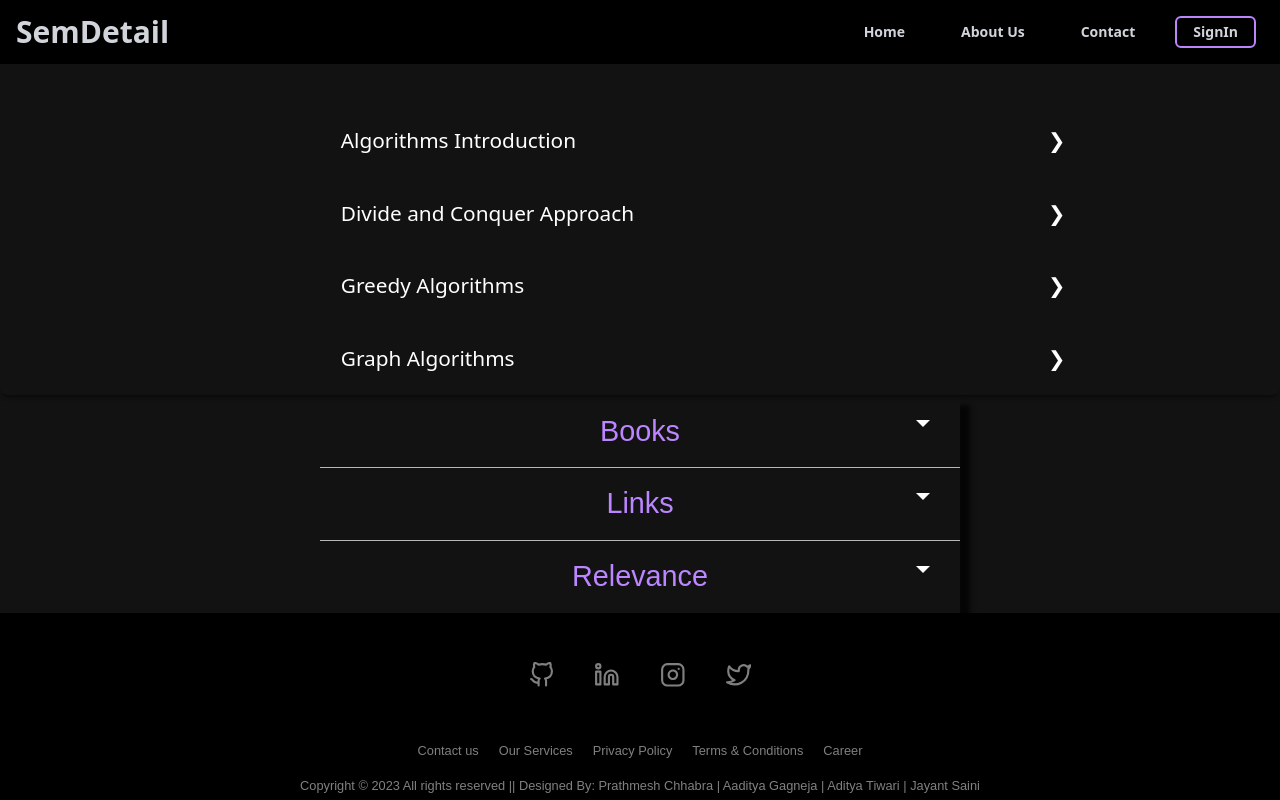
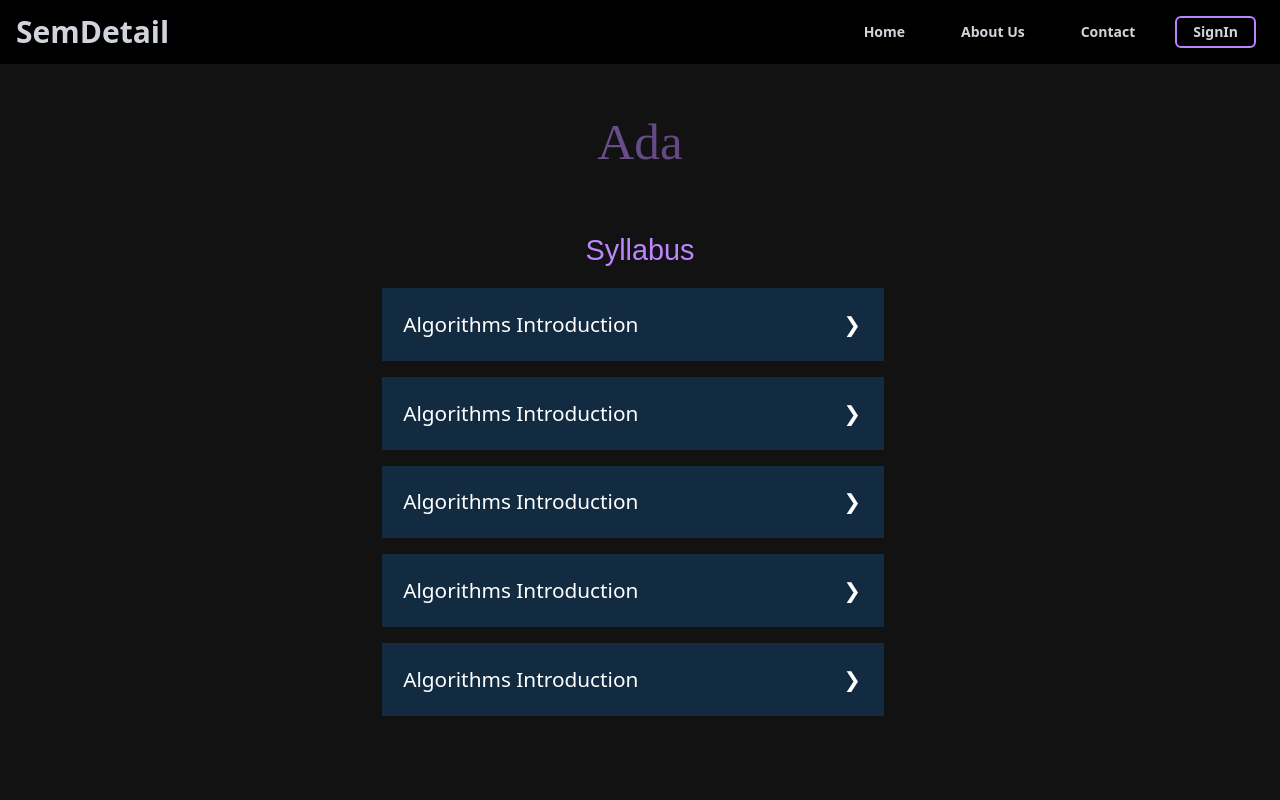
Before and after one commit to p-chhabra/Semester-Detail-Website, a Next.js app: page /1/1 in a window 1280 px wide. Shown: the top 800 px of the page. Built offline with nearby package versions, Linux system fonts and the light colour scheme.

Commit message:
course complete

```diff
--- a/components/accordian.js
+++ b/components/accordian.js
@@ -1,17 +1,19 @@
 import { Fragment } from "react";
-function Accordian() {
+function Accordian(props) {
+  const {item } = props;
   return (
-    <Fragment>
+    <>
+    <div className="wrap">
       <div className="flex flex-row justify-center items-center">
         <div className="tabs">
           <div className="tab">
             <input
               className="hidden"
               type="checkbox"
-              id="heading-checkbox-1"
-              name="heading-checkbox-1"
+              id={`heading-checkbox-`+`${item}`}
+              name={`heading-checkbox-`+`${item}`}
             />
-            <label className="tab-label" htmlFor="heading-checkbox-1">
+            <label className="tab-label" htmlFor={`heading-checkbox-`+`${item}`}>
               Algorithms Introduction
             </label>
             <div className="tab-content">
@@ -19,65 +21,11 @@ function Accordian() {
               elit. Ipsum, reiciendis!
             </div>
           </div>
-          <div className="tab">
-            <input
-              className="hidden"
-              type="checkbox"
-              id="heading-checkbox-2"
-              name="heading-checkbox-2"
-            />
-            <label className="tab-label" htmlFor="heading-checkbox-2">
-              Divide and Conquer Approach
-            </label>
-            <div className="tab-content">
-              Some data again!! Lorem ipsum dolor sit amet consectetur,
-              adipisicing elit. Ipsum, reiciendis!
-            </div>
-          </div>
-          <div className="tab">
-            <input
-              className="hidden"
-              type="checkbox"
-              id="heading-checkbox-3"
-              name="heading-checkbox-3"
-            />
-            <label className="tab-label" htmlFor="heading-checkbox-3">
-              Greedy Algorithms
-            </label>
-            <div className="tab-content">
-              Lots of data! Lorem ipsum dolor sit amet consectetur, adipisicing
-              elit. Ipsum, reiciendis! Lorem ipsum dolor sit amet consectetur
-              adipisicing elit. Quas culpa architecto veniam facere distinctio
-              quaerat voluptatibus minima, maxime quae modi esse repudiandae
-              laudantium delectus illum nihil nulla officia eligendi ut quos
-              fugiat ducimus est rerum ipsa perferendis. Assumenda porro
-              reiciendis saepe laboriosam maiores aut incidunt et tempora
-              nostrum! Nostrum, aut!
-            </div>
-          </div>
-          <div className="tab">
-            <input
-              className="hidden"
-              type="checkbox"
-              id="heading-checkbox-4"
-              name="heading-checkbox-4"
-            />
-            <label className="tab-label" htmlFor="heading-checkbox-4">
-              Graph Algorithms
-            </label>
-            <div className="tab-content">
-              Dynamic Programming and Backtracking
-              <ul>
-                <li>item 1</li>
-                <li>item 2</li>
-                <li>item 3</li>
-                <li>item 4</li>
-              </ul>
-            </div>
-          </div>
+
         </div>
       </div>
-    </Fragment>
+    </div>
+    </>
   );
 }
 
--- a/pages/[semester]/[course]/index.js
+++ b/pages/[semester]/[course]/index.js
@@ -8,10 +8,23 @@ const Course = ({ course }) => {
   const router = useRouter();
   const courseID = router.query.course;
   const semID = router.query.semester;
+  const unitArr = semData.semesters[semID].courses[courseID].units;
   return (
     <Fragment>
-      <div className="h-full">
-        <Accordian></Accordian>
+      <h1 className="h1">Ada</h1>
+      <h2 className="h2">Syllabus</h2>
+      <div className="h-full"><div className="wrap">
+      <div className="flex flex-row justify-center items-center">
+        <div className="tabs">
+        {unitArr.map((unit)=>{
+          return <Accordian item={unit.unitID}/>
+        })}
+
+          </div>
+          </div>
+          </div>
+
+
         <div className={styles.collapsecontent}>
           <div className={styles.collapse} id="instagram">
             <a className="instagram" href="#instagram">
--- a/styles/course.module.css
+++ b/styles/course.module.css
@@ -10,8 +10,9 @@
 
   .collapsecontent {
     width: 50vw;
-    margin: auto;
-    box-shadow: 10px 10px 5px 0px rgba(0, 0, 0, 0.75);
+    margin-left: 30rem ;
+    margin-top: 7rem;
+    /* box-shadow: 10px 10px 5px 0px rgba(0, 0, 0, 0.75); */
   }
 
   .collapse {
--- a/styles/globals.css
+++ b/styles/globals.css
@@ -2,8 +2,8 @@
 @tailwind components;
 @tailwind utilities;
 
-html{
-    color: #FFFFFF;
+html {
+  color: #ffffff;
 }
 
 .btn {
@@ -46,8 +46,8 @@ html{
 .btn.active {
   background-image: none;
   outline: 0;
-    -webkit-box-shadow: inset 0 3px 5px rgba(0, 0, 0, .125);
-            box-shadow: inset 0 3px 5px rgba(0, 0, 0, .125);
+  -webkit-box-shadow: inset 0 3px 5px rgba(0, 0, 0, 0.125);
+  box-shadow: inset 0 3px 5px rgba(0, 0, 0, 0.125);
 }
 
 .btn-primary {
@@ -92,43 +92,48 @@ html{
   background-image: none;
 }
 
-
 .tabs {
   border-radius: 8px;
   overflow: hidden;
-    box-shadow: 0 4px 4px -2px rgba(0, 0, 0, 0.5);
+  /* box-shadow: 0 4px 4px -2px rgba(0, 0, 0, 0.5); */
+
   max-width: 100%;
 }
 
-  .tabs > *:not(:last-child) {
+/* .tabs > *:not(:last-child) {
+    border-bottom: 1px solid var(--primary-text-color);
+  } */
+
+.wrap {
   border-bottom: 1px solid var(--primary-text-color);
 }
 
 .tab {
   width: 60%;
-    margin-left: 20rem;
+  margin-left: 10rem;
+  margin-bottom: 1rem;
   color: var(--primary-color);
   overflow: hidden;
+  background-color: #122b40;
 }
-  .h1{
-    font-size: 2.2em;
+.h1 {
+  font-size: 3.2em;
   font-family: "Sumana", serif;
-    margin-bottom: 0px;
-    background: linear-gradient(to right , #BB86FC, #121212);
+  margin-bottom: 3rem;
+  background: linear-gradient(to right, #bb86fc, #121212);
   -webkit-background-clip: text;
   -webkit-text-fill-color: transparent;
 }
 
-  p{
-    font-color: #BB86FC;
-
+p {
+  font-color: #bb86fc;
 }
 .tab-label {
   display: flex;
   justify-content: space-between;
   padding: 1em;
   background: var(--primary-color);
-    color: #FFFFFF;
+  color: #ffffff;
   font-size: 1.3em;
   cursor: pointer;
 }
@@ -194,4 +199,15 @@ html{
   padding: 1em;
 }
 
+.h2 {
+  /* font-size: 1.2em;
+    font-family: "Sumana", serif;
+    margin-bottom: 1rem; */
+  font-family: Arial, Helvetica, sans-serif;
+  margin-bottom: 1rem;
+  font-size: 1.8em;
+  font-weight: 500;
+  color: #BB86FF;
+}
+
 /* Background Styles Only */
```
Lines whose indentation alone changed are shown as unchanged.
